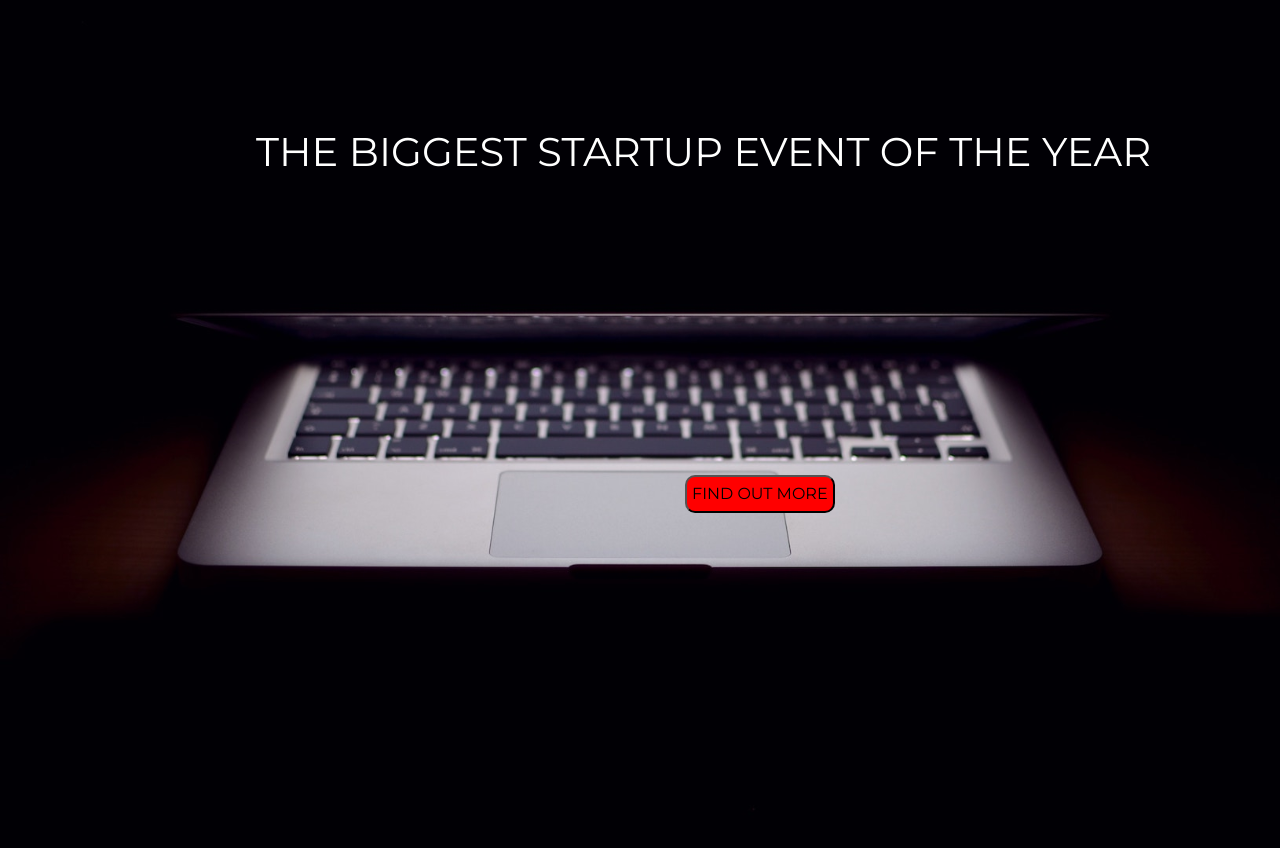
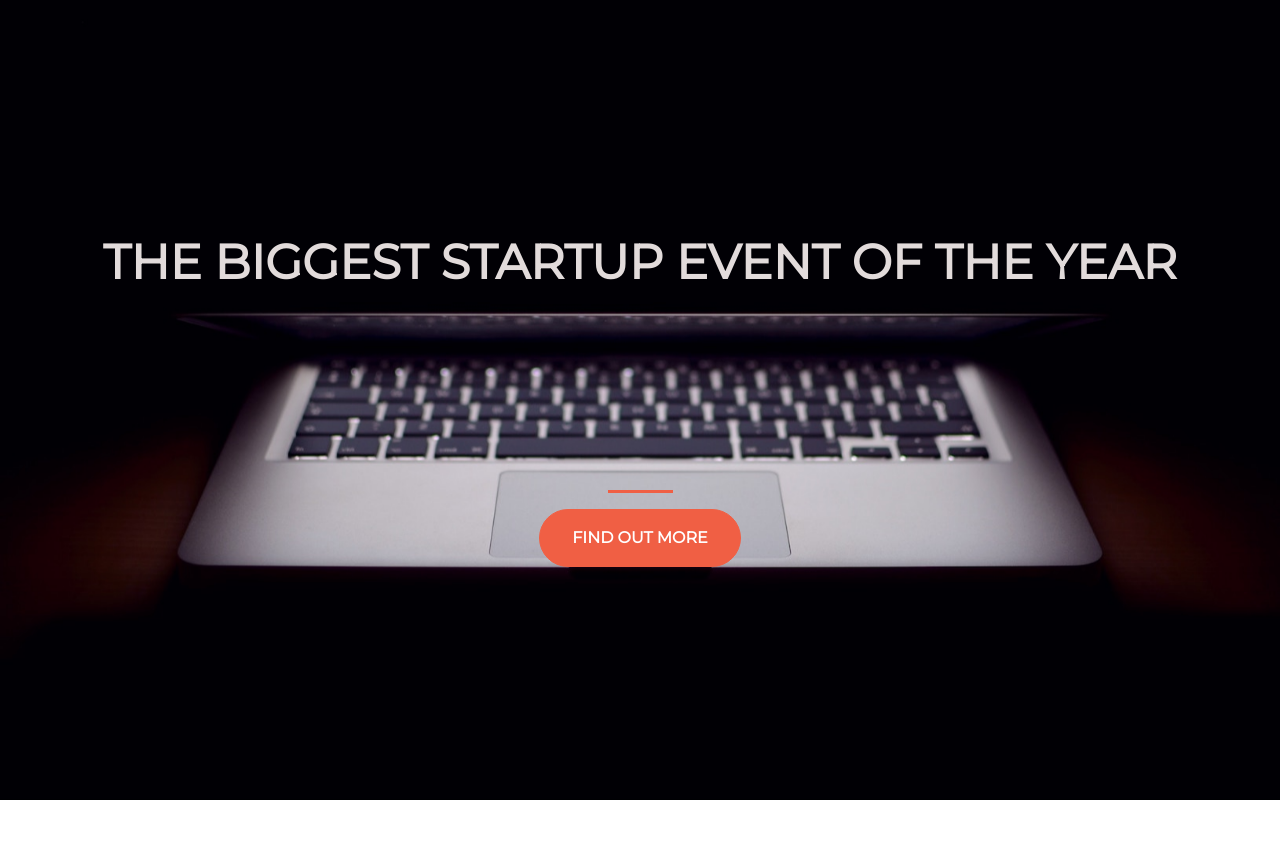
Before and after one commit to KEERTHANA-TELLURI/START_UP, a plain HTML site: page index.html in a window 1280 px wide. After the commit the page ends 800 px from the top, so only its background shows below. Drawn offline with nearby package versions, Linux system fonts and the light colour scheme.

Commit message:
Add files via upload

```diff
--- a/index.html
+++ b/index.html
@@ -2,7 +2,8 @@
 <html>
   <head>
     <title>Startup</title>
-
+    <meta charset="utf-8">
+    <meta name="viewport" content="width=device-width, initial-scale=1, shrink-to-fit=no">
     <!-- Google Fonts -->
     <link href="https://fonts.googleapis.com/css?family=Montserrat" rel="stylesheet">
 
@@ -13,7 +14,17 @@
     <link rel="stylesheet" type="text/css" href="style.css">
   </head>
   <body>
-     <h1>THE BIGGEST STARTUP EVENT OF THE YEAR</h1>
-     <a href="https://mailchi.mp/fa5950c6f67d/startup_idea" ><button class="button">FIND OUT MORE </button></a>
+    <div class="container d-flex align-items-center h-100">
+      <div class="row">
+        <header class="text-center col-12">
+          <h1 class="text-uppercase"><strong>The biggest startup event of the year</strong></h1>
+        </header>
+        <div class="buffer"></div>
+        <section class="text-center col-12">
+          <hr>
+          <a href="https://mailchi.mp/fa5950c6f67d/startup_idea"><button class="btn btn-primary btn-xl">Find out more</button></a>
+        </section>
+      </div>
+    </div>
   </body>
 </html>
--- a/style.css
+++ b/style.css
@@ -3,26 +3,39 @@ html {
   width: 100%;
   height: 100%;
   font-family: 'Montserrat', sans-serif;
-}
-body{
-  background-image: url("header.jpg");
-  background-position: center;
-  background-size: 100%;
-
+  background: url(header.jpg) no-repeat center center fixed;
+  -webkit-background-size: cover;
+  -moz-background-size: cover;
+  -o-background-size: cover;
+  background-size: cover;
 }
 h1{
-  color: white;
-  margin-top:10%;
-  margin-left: 20%;
+	font-size:3rem;
+	color:#e2dbdb;
 }
-.button{
-  background-color: red;
-  border-radius: 10px;
-  padding: 5px;
-  margin:15px;
-  transition: 1s;
-  position: fixed;
-  left:670px;
-  top:460px;
+hr{
+	border-color:#F05F44;
+	border-width:3px;
+	max-width: 65px;
+}
+.btn{
+	font-weight: 700;
+	border-radius:300px;
+	text-transform: uppercase;
+}
+.btn-primary{
+	background-color:#F05F44;
+	border-color:#F05F44;
+}
+.btn-primary:hover{
+	background-color:#ee4b08;
+	border-color:#ee4b08;
+	border-width:4px;
+}
 
+.btn-xl{
+	padding:1rem 2rem;
 }
+.buffer{
+	height:15rem;
+}
```
